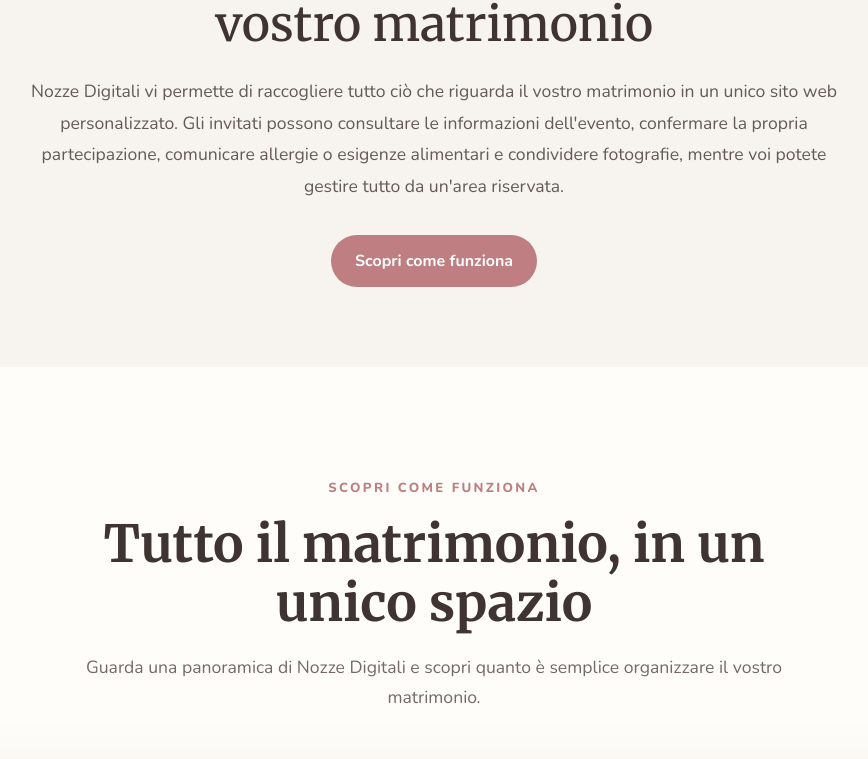
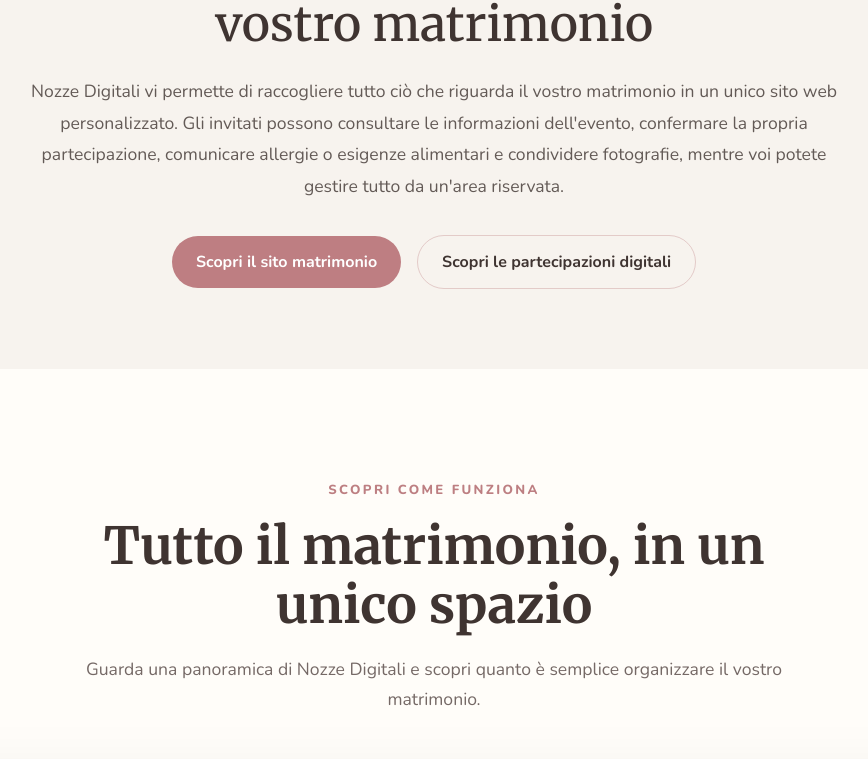
Before and after one commit to simonedantevisconti/nozze-digitali, a React (Vite) app: page / in a window 1280 px wide. Shown: the part 1119-1878 px from the top of the page, without its empty margins (206-1074 px from the left). Built offline with nearby package versions, Linux system fonts and the light colour scheme.

Commit message:
[UPD] link seo landing

```diff
--- a/src/pages/HomePage.jsx
+++ b/src/pages/HomePage.jsx
@@ -102,9 +102,18 @@
               gestire tutto da un'area riservata.
             </p>
 
-            <Link to="/sito-matrimonio" className="home-intro-link">
-              Scopri come funziona
-            </Link>
+            <div className="home-intro-links">
+              <Link to="/sito-matrimonio" className="home-intro-link">
+                Scopri il sito matrimonio
+              </Link>
+
+              <Link
+                to="/partecipazioni-digitali"
+                className="home-intro-secondary-link"
+              >
+                Scopri le partecipazioni digitali
+              </Link>
+            </div>
           </div>
         </div>
       </section>
--- a/src/pages/SitoMatrimonioPage.jsx
+++ b/src/pages/SitoMatrimonioPage.jsx
@@ -59,6 +59,13 @@
                   mantenendo tutte le informazioni del matrimonio sempre
                   disponibili.
                 </p>
+
+                <a
+                  href="/partecipazioni-digitali"
+                  className="wedding-site-card-link"
+                >
+                  Scopri le partecipazioni digitali
+                </a>
               </article>
 
               <article className="wedding-site-card">
--- a/src/styles/home.css
+++ b/src/styles/home.css
@@ -529,6 +529,42 @@
   opacity: 0.92;
 }
 
+.home-intro-links {
+  display: flex;
+  align-items: center;
+  justify-content: center;
+  gap: 1rem;
+  margin-top: 2rem;
+  flex-wrap: wrap;
+}
+
+.home-intro-link {
+  margin-top: 0;
+}
+
+.home-intro-secondary-link {
+  display: inline-flex;
+  align-items: center;
+  justify-content: center;
+  padding: 0.9rem 1.5rem;
+  border: 1px solid rgba(190, 126, 130, 0.35);
+  border-radius: 999px;
+  color: inherit;
+  font-weight: 700;
+  text-decoration: none;
+  transition:
+    transform 0.2s ease,
+    border-color 0.2s ease,
+    background 0.2s ease;
+}
+
+.home-intro-secondary-link:hover {
+  color: inherit;
+  transform: translateY(-2px);
+  border-color: #be7e82;
+  background: rgba(190, 126, 130, 0.06);
+}
+
 /* =========================
    TABLET
 ========================= */
@@ -660,6 +696,15 @@
   .hero-card-photos {
     right: 0;
   }
+
+  .home-intro-links {
+    flex-direction: column;
+  }
+
+  .home-intro-link,
+  .home-intro-secondary-link {
+    width: 100%;
+  }
 }
 
 /* =========================
--- a/src/styles/partecipazioni-digitali.css
+++ b/src/styles/partecipazioni-digitali.css
@@ -193,6 +193,18 @@
   opacity: 0.76;
 }
 
+.wedding-site-card-link {
+  display: inline-block;
+  margin-top: 1rem;
+  color: #be7e82;
+  font-weight: 700;
+  text-decoration: none;
+}
+
+.wedding-site-card-link:hover {
+  text-decoration: underline;
+}
+
 /* CTA */
 
 .digital-invitations-cta {
```
Also changed, not shown: 1 other file (tests, documents, lock files or other folders).
